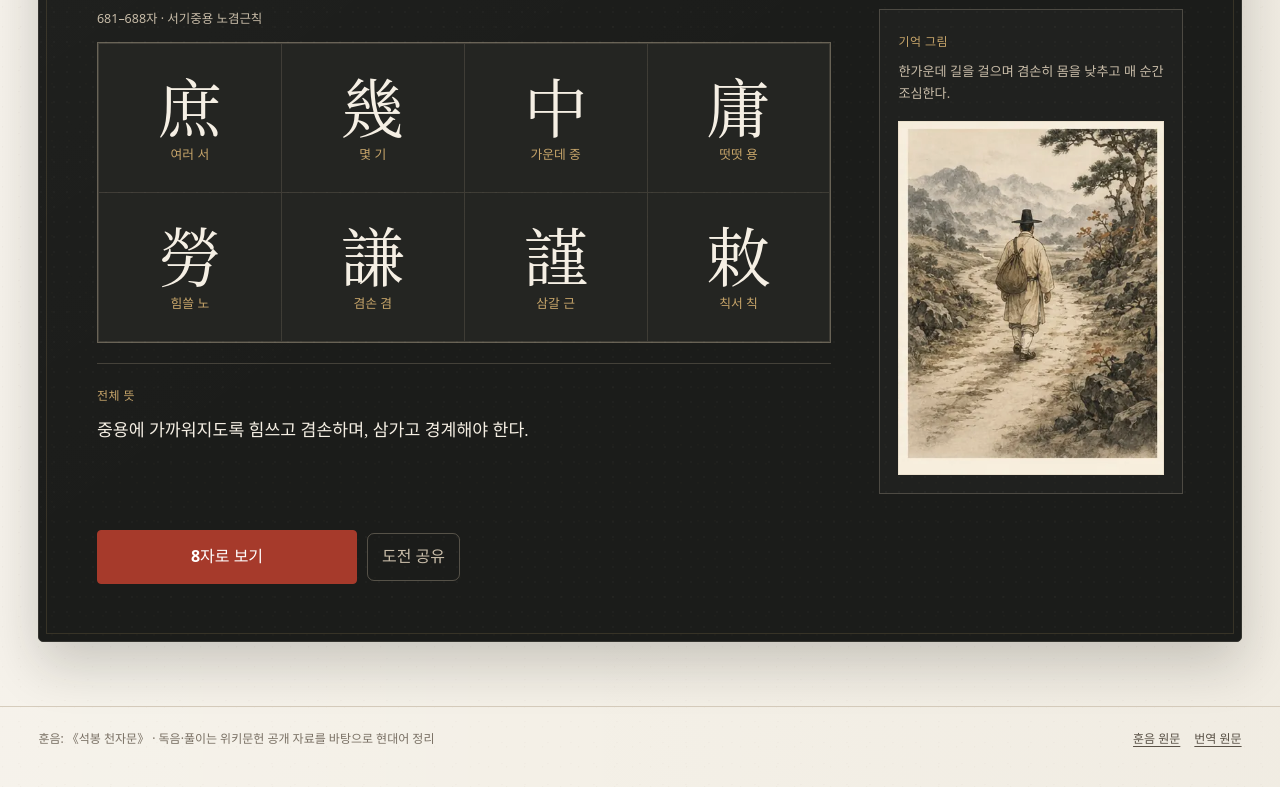
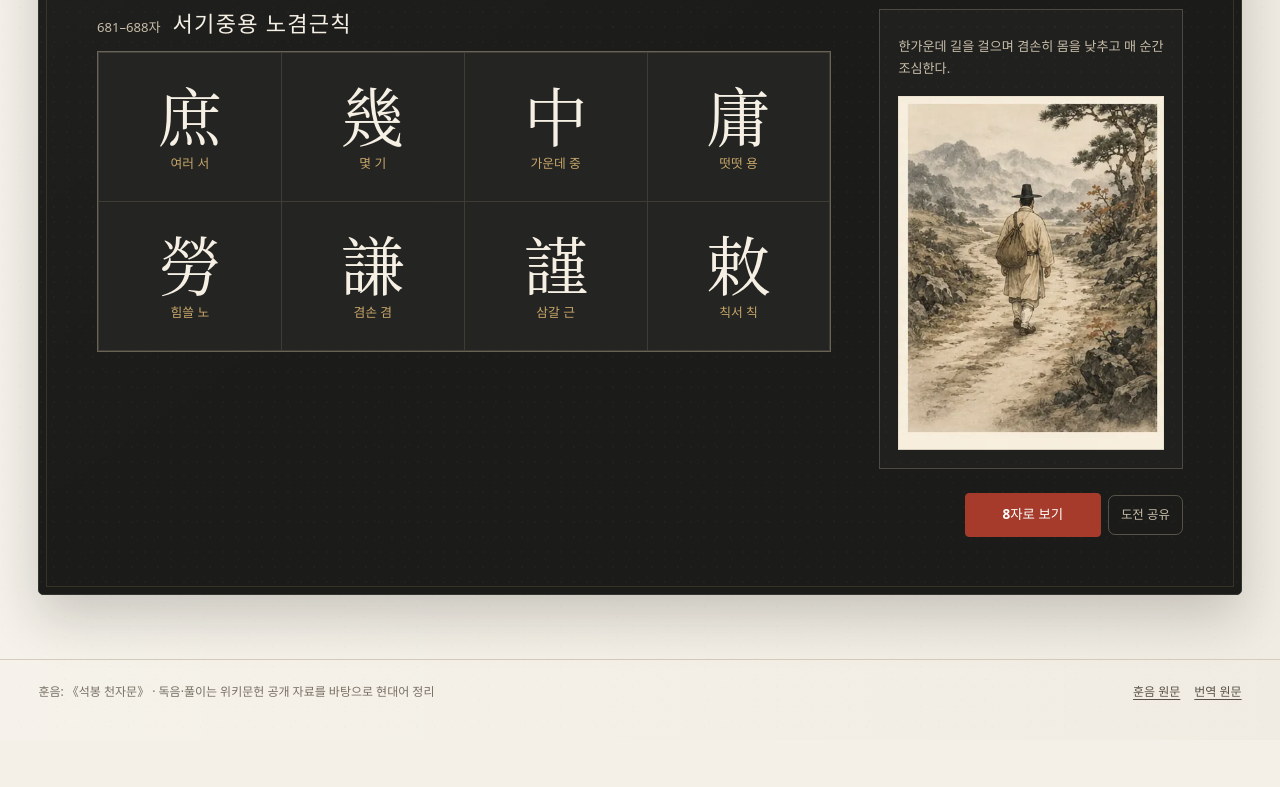
Before and after one commit to alibowbow/1000cc, a website: page index.html in a window 1280 px wide. Shown: the part 257-1044 px from the top of the page. After the commit the page ends 997 px from the top, so only its background shows below. Drawn offline with Linux system fonts and the light colour scheme.

Commit message:
fix: improve daily text and compact controls

```diff
--- a/app.js
+++ b/app.js
@@ -10,22 +10,22 @@ import {
   createMatchingSession,
   getMatchingProgress,
   selectMatchingChoice,
-} from "./js/matching-engine.js?v=18";
+} from "./js/matching-engine.js?v=19";
 import {
   createChallengeUrl,
   createRandomDailyPick,
   getLesson,
   getRandomDailyPick,
   parseChallengeDay,
-} from "./js/course-engine.js?v=18";
+} from "./js/course-engine.js?v=19";
 import { recordSkillAttempt } from "./js/progress-engine.js";
 import { createOverviewCell, createPassageCharacter } from "./js/render.js";
 import {
   loadStateFromStorage,
   saveStateToStorage,
-} from "./js/storage.js?v=18";
+} from "./js/storage.js?v=19";
 import { createStore } from "./js/state.js";
-import { TTSManager } from "./js/tts-manager.js?v=18";
+import { TTSManager } from "./js/tts-manager.js?v=19";
 import { formatDuration } from "./js/utils.js";
 
 const RANGE_SIZE = 100;
@@ -85,9 +85,9 @@ const elements = {
   shareSharedChallenge: document.querySelector("#share-shared-challenge"),
   sharedChallengeAnnouncement: document.querySelector("#shared-challenge-announcement"),
   todayDashboard: document.querySelector("#today-dashboard"),
-  todayRangeCopy: document.querySelector("#today-range-copy"),
+  todayRangePosition: document.querySelector("#today-range-position"),
+  todayRangeReading: document.querySelector("#today-range-reading"),
   todayCharacters: document.querySelector("#today-characters"),
-  todayMeaning: document.querySelector("#today-meaning"),
   todayMemoryScene: document.querySelector("#today-memory-scene"),
   todayMemoryArt: document.querySelector("#open-today-memory"),
   shuffleTodayLesson: document.querySelector("#shuffle-today-lesson"),
@@ -401,8 +401,8 @@ function renderTodayScreen() {
   elements.todayDashboard.dataset.sceneQuarter = String(
     Math.min(3, Math.floor(dayIndex / 32)),
   );
-  elements.todayRangeCopy.textContent = `${dayIndex * 8 + 1}–${dayIndex * 8 + 8}자 · ${lesson.couplet.data.reading}`;
-  elements.todayMeaning.textContent = lesson.couplet.data.meaning;
+  elements.todayRangePosition.textContent = `${dayIndex * 8 + 1}–${dayIndex * 8 + 8}자`;
+  elements.todayRangeReading.textContent = lesson.couplet.data.reading;
   elements.todayMemoryScene.textContent = lesson.memoryScene;
   applyMemoryAtlas(elements.todayMemoryArt, dayIndex);
   elements.todayMemoryArt.dataset.dayIndex = String(dayIndex);
@@ -1434,7 +1434,7 @@ function renderSpeechState() {
     speechState.speaking && speechState.kind === "couplet",
   );
   elements.playCouplet.querySelector("span").textContent =
-    speechState.speaking && speechState.kind === "couplet" ? "재생 정지" : "8자 연 듣기";
+    speechState.speaking && speechState.kind === "couplet" ? "재생 정지" : "8자 듣기";
   elements.continuousListen.setAttribute("aria-pressed", String(passageContinuous));
 }
 
--- a/index.html
+++ b/index.html
@@ -10,10 +10,10 @@
     />
     <title>천자문 · 千字文</title>
     <link rel="icon" href="icon.svg" type="image/svg+xml" />
-    <link rel="manifest" href="manifest.webmanifest?v=18" />
-    <link rel="stylesheet" href="styles.css?v=18" />
-    <link rel="stylesheet" href="theme-folio.css?v=18" />
-    <script type="module" src="app.js?v=18"></script>
+    <link rel="manifest" href="manifest.webmanifest?v=19" />
+    <link rel="stylesheet" href="styles.css?v=19" />
+    <link rel="stylesheet" href="theme-folio.css?v=19" />
+    <script type="module" src="app.js?v=19"></script>
   </head>
   <body>
     <a class="skip-link" href="#main-content">본문으로 바로가기</a>
@@ -90,20 +90,18 @@
               </div>
               <div class="today-stage">
                 <div class="today-study">
-                  <p class="today-hero__range" id="today-range-copy">1–8자</p>
+                  <p class="today-hero__range" id="today-range-copy">
+                    <span id="today-range-position">1–8자</span>
+                    <strong id="today-range-reading">천지현황 우주홍황</strong>
+                  </p>
                   <div class="today-characters" id="today-characters" aria-label="오늘의 여덟 글자"></div>
-                  <div class="today-meaning">
-                    <span>전체 뜻</span>
-                    <p id="today-meaning"></p>
-                  </div>
                 </div>
                 <div class="memory-scene">
                   <div class="memory-scene__copy">
-                    <strong>기억 그림</strong>
                     <p id="today-memory-scene"></p>
                   </div>
-                  <button class="memory-scene__art" id="open-today-memory" type="button" aria-label="오늘의 8자 기억 그림을 8자 보기에서 열기">
-                    <span class="sr-only">기억 그림 자세히 보기</span>
+                  <button class="memory-scene__art" id="open-today-memory" type="button" aria-label="오늘의 8자 그림을 8자 보기에서 열기">
+                    <span class="sr-only">그림 자세히 보기</span>
                   </button>
                 </div>
               </div>
@@ -223,7 +221,7 @@
             <button class="primary-action" id="play-couplet" type="button" data-tts>
               <svg class="play-icon" aria-hidden="true" viewBox="0 0 24 24"><path d="m8 5 11 7-11 7V5Z" /></svg>
               <svg class="stop-icon" aria-hidden="true" viewBox="0 0 24 24"><path d="M7 7h10v10H7z" /></svg>
-              <span>8자 연 듣기</span>
+              <span>8자 듣기</span>
             </button>
             <button class="toggle-chip" id="continuous-listen" type="button" aria-pressed="false" data-tts>
               연속 듣기
--- a/theme-folio.css
+++ b/theme-folio.css
@@ -272,9 +272,7 @@ body {
   align-items: center;
 }
 
-.today-hero .eyebrow,
-.today-meaning span,
-.memory-scene strong {
+.today-hero .eyebrow {
   color: var(--gold-muted);
 }
 
@@ -287,7 +285,25 @@ body {
 
 .today-hero__range {
   margin: 8px 0 21px;
+  display: flex;
+  align-items: baseline;
+  gap: 12px;
+  flex-wrap: wrap;
   color: var(--panel-muted);
+}
+
+.today-hero__range > span {
+  font-size: 0.82rem;
+  white-space: nowrap;
+}
+
+.today-hero__range > strong {
+  color: var(--panel-text);
+  font-size: clamp(1.08rem, 1.75vw, 1.38rem);
+  font-weight: 700;
+  letter-spacing: 0.055em;
+  line-height: 1.35;
+  white-space: nowrap;
 }
 
 .share-button {
@@ -353,18 +369,6 @@ body {
   display: grid;
   grid-template-columns: minmax(210px, 0.82fr) minmax(420px, 1.45fr);
   gap: clamp(28px, 4vw, 48px);
-}
-
-.today-meaning {
-  min-width: 0;
-  padding: 0;
-}
-
-.today-meaning p {
-  margin-top: 8px;
-  color: var(--panel-text);
-  font-size: clamp(0.98rem, 1.35vw, 1.15rem);
-  line-height: 1.8;
 }
 
 .memory-scene {
@@ -530,7 +534,6 @@ body {
     gap: 18px;
   }
 
-  .today-meaning p { font-size: 0.95rem; line-height: 1.75; }
   .memory-scene { grid-template-columns: 1fr; gap: 12px; }
   .memory-scene p { font-size: 0.78rem; }
   .memory-scene__art { min-height: 142px; }
@@ -1082,12 +1085,6 @@ body {
   font-size: clamp(3.25rem, 5vw, 5rem);
 }
 
-.today-meaning {
-  margin-top: 20px;
-  padding: 18px 0 0;
-  border-top: 1px solid rgba(213, 196, 168, 0.22);
-}
-
 .memory-scene {
   min-width: 0;
   margin: 0;
@@ -1801,11 +1798,23 @@ body {
 
   .today-hero__range {
     margin: 0 0 5px;
+    gap: 8px;
+    flex-wrap: nowrap;
+    overflow: visible;
+    line-height: 1.3;
+  }
+
+  .today-hero__range > span {
+    flex: 0 0 auto;
+    font-size: 0.64rem;
+  }
+
+  .today-hero__range > strong {
+    min-width: 0;
     overflow: hidden;
-    font-size: 0.64rem;
-    line-height: 1.35;
+    font-size: clamp(1rem, 4.2vw, 1.12rem);
+    letter-spacing: 0.035em;
     text-overflow: ellipsis;
-    white-space: nowrap;
   }
 
   .today-characters {
@@ -1829,22 +1838,6 @@ body {
     font-size: clamp(0.56rem, 2.3vw, 0.65rem);
     line-height: 1.2;
     white-space: nowrap;
-  }
-
-  .today-meaning {
-    margin-top: 6px;
-    padding: 6px 0 0;
-    display: grid;
-    grid-template-columns: auto minmax(0, 1fr);
-    align-items: start;
-    gap: 8px;
-  }
-
-  .today-meaning span { padding-top: 1px; font-size: 0.61rem; }
-  .today-meaning p {
-    margin: 0;
-    font-size: clamp(0.72rem, 3vw, 0.8rem);
-    line-height: 1.4;
   }
 
   .memory-scene {
@@ -1865,13 +1858,9 @@ body {
   .memory-scene__copy {
     width: 100%;
     min-width: 0;
-    display: grid;
-    grid-template-columns: auto minmax(0, 1fr);
-    align-items: baseline;
-    gap: 8px;
-  }
-
-  .memory-scene strong { font-size: 0.61rem; }
+    display: block;
+  }
+
   .memory-scene p {
     margin: 0;
     display: -webkit-box;
@@ -1941,9 +1930,6 @@ body {
   }
 
   .today-character__hanja { font-size: clamp(1.9rem, 10vw, 2.6rem); }
-  .today-meaning { margin-top: 4px; padding-top: 4px; }
-  .today-meaning p { font-size: 0.7rem; line-height: 1.3; }
-
   .memory-scene {
     padding: 4px 6px 6px;
     grid-template-columns: minmax(0, 1fr);
@@ -1971,3 +1957,153 @@ body {
   .primary-nav { padding-top: 4px; }
   .primary-nav button { min-height: 50px; }
 }
+
+/* Compact controls: keep utility actions visible without letting them dominate the study area. */
+.today-hero__actions .share-button {
+  min-height: 40px;
+  height: 40px;
+  padding-inline: 11px;
+  font-size: 0.76rem;
+}
+
+.today-actions {
+  margin-top: clamp(16px, 2vw, 24px);
+  justify-content: flex-end;
+  gap: 7px;
+}
+
+.today-actions .primary-action {
+  min-width: 136px;
+  min-height: 44px;
+  height: 44px;
+  padding-inline: 17px;
+  font-size: 0.84rem;
+}
+
+.today-actions .quiet-button {
+  min-height: 40px;
+  height: 40px;
+  padding-inline: 12px;
+  font-size: 0.78rem;
+}
+
+#screen-passage .passage-heading .arrow-button {
+  width: 44px;
+  min-height: 44px;
+  flex-basis: 44px;
+}
+
+#screen-passage .passage-toolbar {
+  gap: 6px;
+}
+
+#screen-passage .passage-toolbar .toggle-chip,
+#screen-passage .passage-actions #play-couplet,
+#screen-passage .passage-actions #continuous-listen,
+.memory-study__heading #reset-memory-clues {
+  min-height: 40px;
+  height: 40px;
+  padding-inline: 12px;
+  font-size: 0.76rem;
+}
+
+#screen-passage .passage-actions {
+  display: flex;
+  grid-template-columns: none;
+  align-items: center;
+  justify-content: flex-end;
+  gap: 6px;
+}
+
+#screen-passage .passage-actions #play-couplet,
+#screen-passage .passage-actions #continuous-listen {
+  width: auto;
+  grid-column: auto;
+}
+
+#screen-passage .passage-actions #play-couplet {
+  gap: 6px;
+  padding-inline: 13px;
+}
+
+#screen-passage .passage-actions #play-couplet svg {
+  width: 15px;
+  height: 15px;
+}
+
+#screen-grid .matching-launch__actions,
+#screen-grid .session-controls,
+#screen-grid .result-actions {
+  display: flex;
+  align-items: center;
+  justify-content: flex-end;
+  gap: 7px;
+  flex-wrap: wrap;
+}
+
+#screen-grid .matching-launch__actions button,
+#screen-grid .session-controls button,
+#screen-grid .result-actions button {
+  width: auto;
+  min-height: 40px;
+  padding-inline: 12px;
+  font-size: 0.78rem;
+}
+
+#screen-grid .matching-launch__actions .primary-action {
+  min-height: 44px;
+  padding-inline: 15px;
+}
+
+.shared-challenge > .primary-action,
+.shared-challenge-result .primary-action {
+  min-height: 44px;
+  padding-inline: 16px;
+}
+
+.shared-challenge-result .quiet-button {
+  min-height: 40px;
+  padding-inline: 12px;
+}
+
+@media (max-width: 660px) {
+  .today-actions,
+  .today-actions:last-child {
+    display: flex;
+    grid-template-columns: none;
+    justify-content: flex-end;
+  }
+
+  .today-actions .primary-action {
+    width: auto;
+    min-width: 132px;
+    min-height: 40px;
+    height: 40px;
+  }
+
+  .today-actions .quiet-button {
+    width: auto;
+  }
+
+  #screen-passage .passage-toolbar {
+    justify-content: flex-end;
+  }
+
+  #screen-passage .passage-toolbar button {
+    flex: 0 0 auto;
+  }
+
+  #screen-grid .matching-launch__actions {
+    display: flex;
+    grid-template-columns: none;
+    justify-content: flex-start;
+  }
+}
+
+@media (max-width: 660px) and (max-height: 700px) {
+  .today-actions .primary-action,
+  .today-actions .quiet-button {
+    min-height: 36px;
+    height: 36px;
+  }
+}
```
Also changed, not shown: sw.js (+9 -9 lines), tests/ui-assets.test.mjs (+19 -10 lines).
